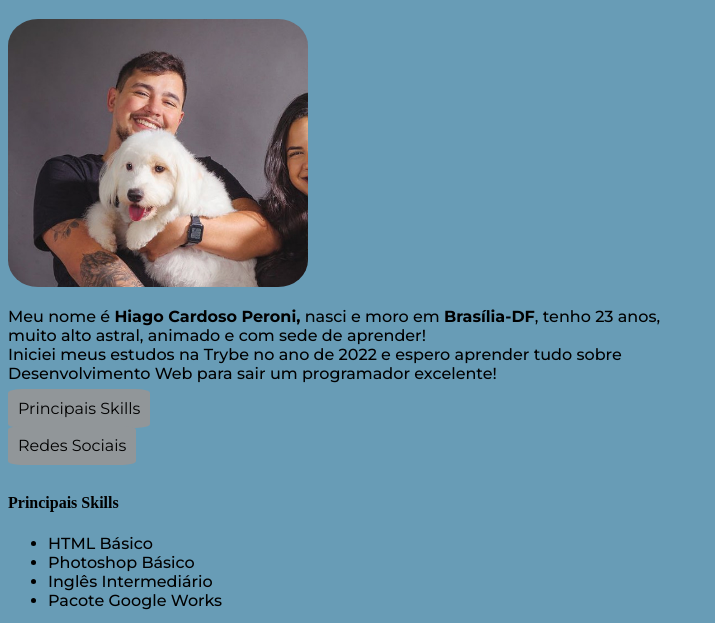
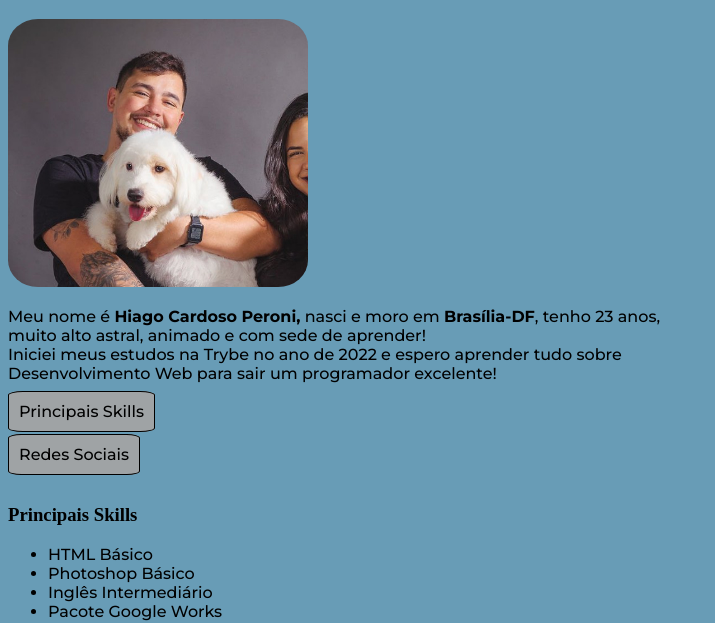
Before and after one commit to Hiagoperoni/Hiagoperoni.github.io, a plain HTML site: page index.html in a window 1280 px wide. Shown: the part 188-811 px from the top of the page, without its empty margins (0-715 px from the left). Drawn offline with Linux system fonts and the light colour scheme.

Commit message:
Adicionei a borda dos botões e a altura da linha deles

```diff
--- a/index.html
+++ b/index.html
@@ -27,13 +27,17 @@
         }
 
         .botoes {
-            background-color: #919699;
+            background-color: #9fa3a5;
             padding: 10px 10px;
             border-radius: 10%;
             text-decoration: none;
             color: black;
             font-family: 'Montserrat', sans-serif;
-            font-weight: 400;
+            font-weight: 500;
+            border-style: solid;
+            border-width: thin;
+            line-height: 25px;
+
         }
 
         li {
@@ -69,7 +73,7 @@
     <br>
     <br>
 
-    <h4 id="Skills">Principais Skills</h4>
+    <h3 id="Skills">Principais Skills</h3>
     <ul>
         <li>HTML Básico</li>
         <li>Photoshop Básico</li>
```
